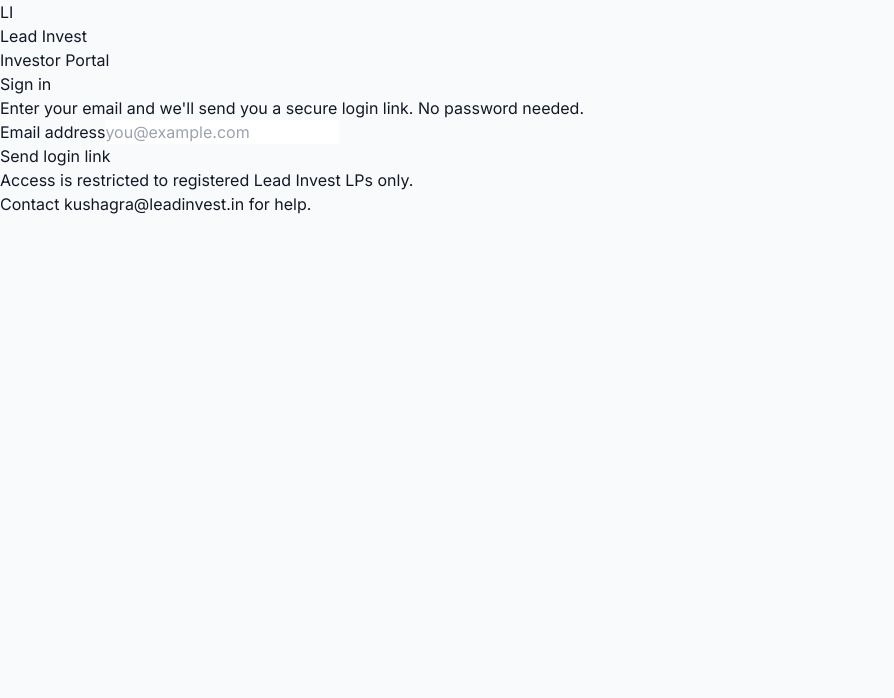
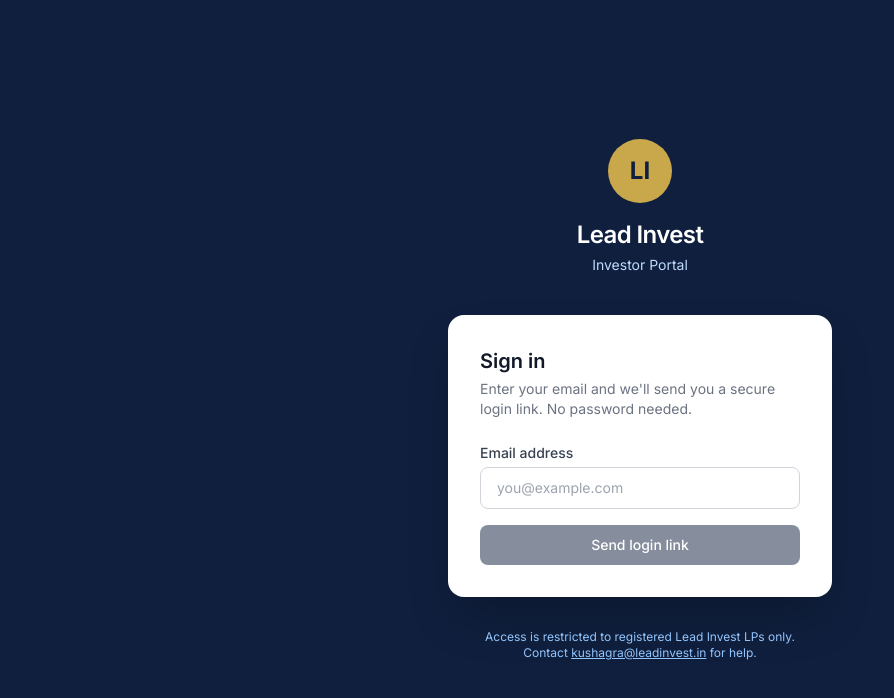
Before and after one commit to kushagra-leadinvest/lp-portal, a Next.js app: page /login in a window 1280 px wide. Shown: the top 698 px of the page, without its empty margins (0-894 px from the left). Built offline with nearby package versions, Linux system fonts and the light colour scheme.

Commit message:
Create tailwind.config.ts

```diff
--- /dev/null
+++ b/tailwind.config.ts
@@ -0,0 +1,22 @@
+import type { Config } from "tailwindcss";
+
+const config: Config = {
+  content: [
+    "./pages/**/*.{js,ts,jsx,tsx,mdx}",
+    "./components/**/*.{js,ts,jsx,tsx,mdx}",
+    "./app/**/*.{js,ts,jsx,tsx,mdx}",
+  ],
+  theme: {
+    extend: {
+      colors: {
+        brand: {
+          navy: "#0F1F3D",
+          gold: "#C9A84C",
+        },
+      },
+    },
+  },
+  plugins: [],
+};
+
+export default config;
```
